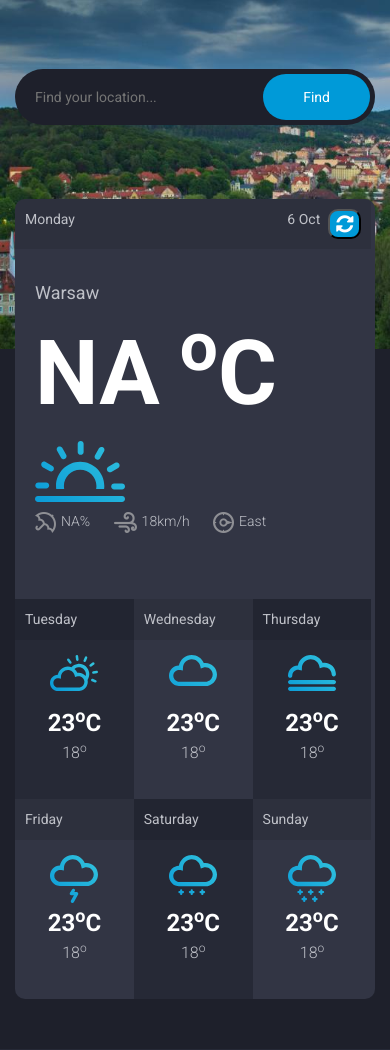
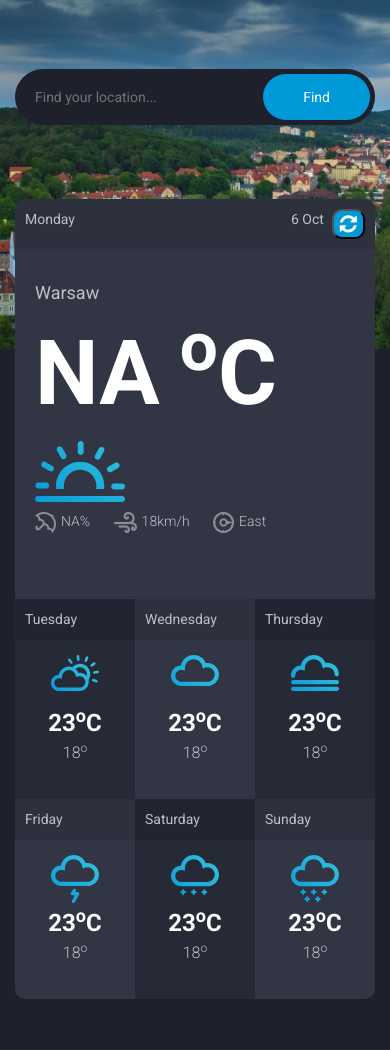
Before and after one commit to SiwyKrzysiek/weather-company, a PHP site: page / in a window 390 px wide. Shown: the part 161-1211 px from the top of the page. Run offline with PHP 8.4, Linux system fonts and the light colour scheme.

Commit message:
Columns width sums to 100%
Used to be 99%

```diff
--- a/index.css
+++ b/index.css
@@ -31,7 +31,7 @@
 @media (max-width: 520px) {
     .forecast-container {
         display: grid;
-        grid-template-columns: 33% 33% 33%;
+        grid-template-columns: 33.33% 33.33% auto;
         grid-template-rows: 400px 200px 200px;
     }
 
```
